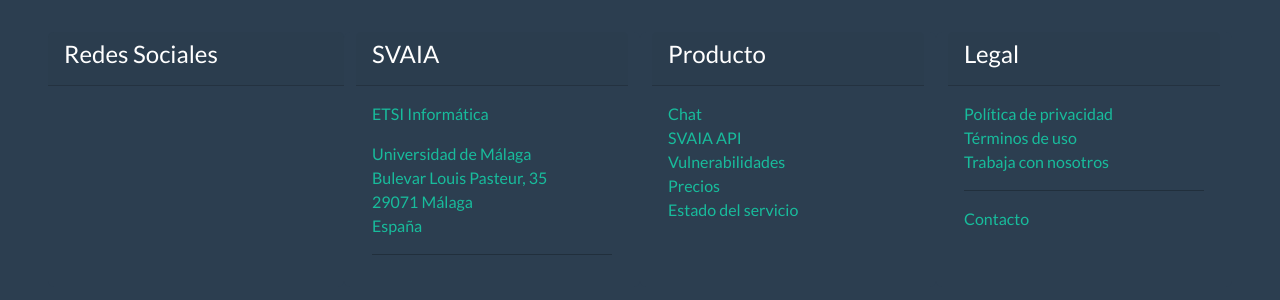
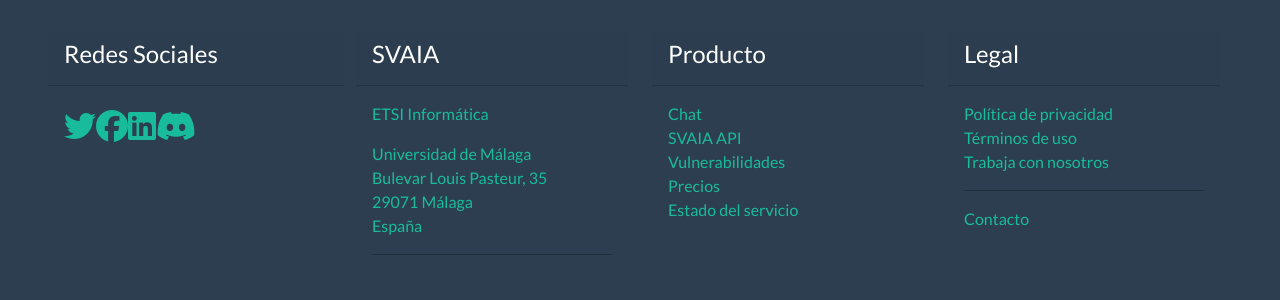
Before and after one commit to vegonza/SVAIA, a Flask app: page / in a window 1280 px wide. Shown: the part 1754-2054 px from the top of the page. Run offline with Flask 3, Linux system fonts and the light colour scheme; some libraries are stand-ins or nearby versions; some web fonts are replaced; grey boxes are pictures that could not be loaded.

Commit message:
fix social media icons

```diff
--- a/frontend/templates/layout.html
+++ b/frontend/templates/layout.html
@@ -4,6 +4,7 @@
     <meta charset="UTF-8">
     <meta name="viewport" content="width=device-width, initial-scale=1.0">
     <link href="https://cdn.jsdelivr.net/npm/bootstrap-icons@1.10.5/font/bootstrap-icons.css" rel="stylesheet">
+    <link href="https://cdnjs.cloudflare.com/ajax/libs/font-awesome/6.5.1/css/all.min.css" rel="stylesheet">
     <link href="{{ url_for('static', filename='css/bootstrap.min.css') }}" rel="stylesheet">
     <link href="{{ url_for('static', filename='css/styles.css') }}" rel="stylesheet">
   </head>
```
